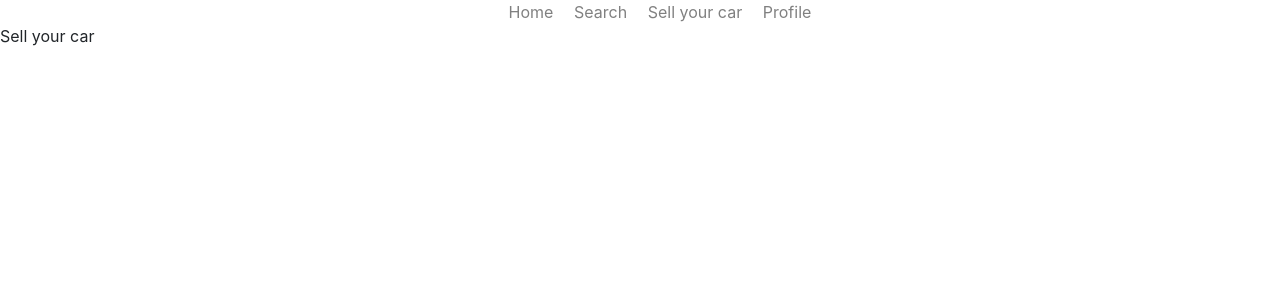
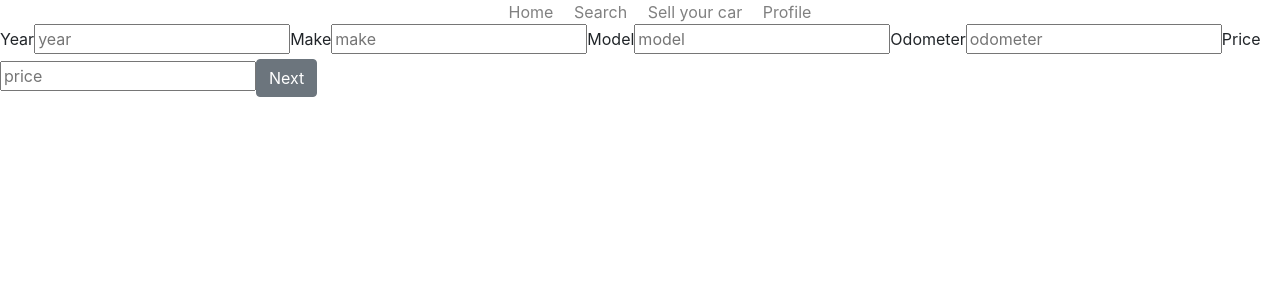
Before and after one commit to jkinita/summative-react-app, a React (Create React App) app: page /add-car in a window 1280 px wide. Shown: the top 300 px of the page. Built offline with nearby package versions, Linux system fonts and the light colour scheme.

Commit message:
tanya created functionaity for add car

```diff
--- a/src/App.jsx
+++ b/src/App.jsx
@@ -16,6 +16,7 @@ import FilterdCars from "./components_ella/FilterdCars";
 
 import AddCarAd from "./components_tanya/AddCarAd";
 import EditCarAd from "./components_tanya/EditCarAd";
+import MyCarDetails from "./components_tanya/MyCarDetails";
 import MyProfile from "./components_tanya/MyProfile";
 
 // Joe's components:
@@ -39,6 +40,8 @@ export default class App extends React.Component {
           <AddCarAd path="/add-car" />
           <EditCarAd path="/edit/:id" />
           <MyProfile path="/my-profile" />
+          <MyCarDetails path="/my-car-details" />
+
           <SellerDetails path="/seller-details" />
         </Router>
       </React.Fragment>
--- a/src/components_tanya/AddCarAd.jsx
+++ b/src/components_tanya/AddCarAd.jsx
@@ -1,7 +1,62 @@
 import React, { Component } from "react";
+import { Button } from "reactstrap";
+import Axios from "axios";
+import * as UTILS from "../utils";
+
+import { navigate } from "@reach/router";
 
 export default class AddCarAd extends Component {
+  constructor(props) {
+    super(props);
+    this.formRef = React.createRef();
+    this.state = { id: Date.now() };
+  }
+
+  addCar = e => {
+    e.preventDefault();
+    var formData = new FormData(this.formRef.current);
+    console.log("FORMDATA", formData);
+    Axios.post(UTILS.add_car, formData)
+      .then(res => {
+        console.log(res);
+        navigate(`/my-car-details/${res.id}`);
+      })
+      .catch(err => {
+        console.log(err);
+      });
+  };
+
   render() {
-    return <div>Sell your car</div>;
+    return (
+      <div className="form-wrapper">
+        <form onSubmit={this.addCar} ref={this.formRef}>
+          <label>Year</label>
+          <input id="year" type="string" name="year" placeholder="year" />
+
+          <label>Make</label>
+          <input type="text" name="make" placeholder="make" />
+
+          <label>Model</label>
+          <input id="model" type="text" name="model" placeholder="model" />
+
+          <label>Odometer</label>
+          <input
+            id="odometer"
+            type="number"
+            name="odometer"
+            placeholder="odometer"
+          />
+
+          <label>Price</label>
+          <input id="price" type="number" name="price" placeholder="price" />
+          {/*
+          <label>Car image</label>
+          <input type="file" name="car_image" id="car_image" /> */}
+          <input id="id" type="hidden" name="id" value={this.state.id} />
+
+          <Button type="submit">Next</Button>
+        </form>
+      </div>
+    );
   }
 }
--- a/src/components_tanya/EditCarAd.jsx
+++ b/src/components_tanya/EditCarAd.jsx
@@ -0,0 +1,7 @@
+import React, { Component } from "react";
+
+export default class EditCarAd extends Component {
+  render() {
+    return <div>Edit Car</div>;
+  }
+}
--- /dev/null
+++ b/src/components_tanya/MyCarDetails.jsx
@@ -0,0 +1,84 @@
+import React, { Component } from "react";
+import Axios from "axios";
+import * as UTILS from "../utils";
+import { Button } from "reactstrap";
+import { navigate } from "@reach/router";
+// import EditButton from "./EditButton";
+import "bootstrap/dist/css/bootstrap.css";
+
+export default class MyCarDetails extends Component {
+  // removeData = evt => {
+  //     // var index = evt.target.getAttribute("data-uuid");
+  //     Axios.delete(`http://localhost:4000/api/cars/${this.props._id}`).then(
+  //       res => {
+  //         console.log(res.data);
+
+  //       }
+  //     );
+  //   };
+
+  // constructor(props) {
+  //   super(props);
+  //   this.state = {
+  //     book: {}
+  //   };
+  // }
+  // //we getting info from jason through server
+  // componentDidMount() {
+  //   Axios.get(`${UTILS.cars_url}/${this.props._id}`).then(
+  //     res => {
+  //       this.setState({ car: res.data });
+  //     },
+  //     error => {
+  //       console.log("error = ", error);
+  //     }
+  //   );
+  // }
+
+  // gotoEditCar = e => {
+  //   navigate(`/edit/:id`);
+  //   console.log("go to edit");
+  // };
+
+  render() {
+    return (
+      <div>
+        <h3> Sell your car</h3>
+        <div>
+          <div className="my-car-image-container"></div>
+          <div className="my-car-row">{this.state.car.make}</div>
+          <div className="my-car-row">{this.state.car.model}</div>
+          <div className="my-car-row">{this.state.car.price}</div>
+          <div className="my-car-row">{this.state.car.year}</div>
+
+          <div className="my-car-row">Odometer{this.state.car.odometer}</div>
+          <div className="my-car-row">{this.state.car._id}</div>
+
+          <div className="my-car-row">Jane Doe</div>
+
+          <div className="button-container">
+            <Button onClick={this.gotoEditCar}>Edit</Button>
+            <Button
+            // onClick={this.removeCar}
+            >
+              Delete
+            </Button>
+          </div>
+        </div>
+      </div>
+    );
+  }
+}
+
+{
+  /* <div>
+<EditButton writer_id={this.props.uuid} />
+<button
+  className="add-button btn btn-outline-danger"
+  uuid={this.props.uuid}
+  onClick={this.removeEvent}
+>
+  Delete
+</button>
+</div> */
+}
--- a/src/utils.js
+++ b/src/utils.js
@@ -0,0 +1,7 @@
+const api_url = "http://localhost:4000/api";
+const cars_url = api_url + "/cars";
+
+// POST
+const add_car = api_url + "/cars";
+
+export { api_url, cars_url, add_car };
```
